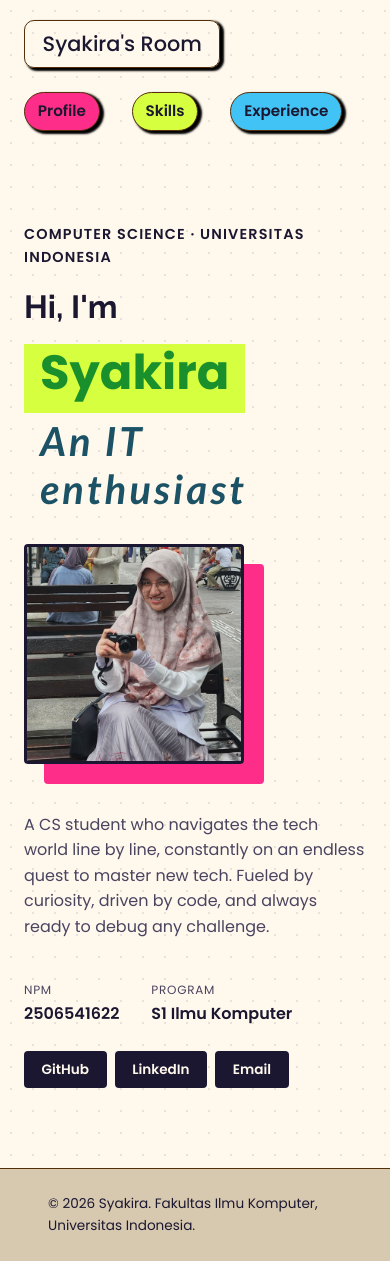
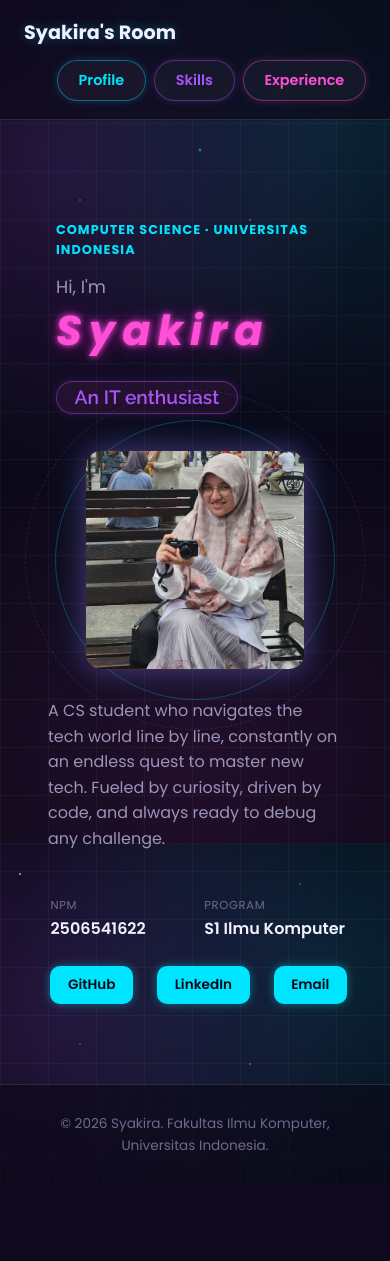
Before and after one commit to syakiraaqilah/myportofolio, a Django app: page / in a window 390 px wide. After the commit the page ends 1151 px from the top, so only its background shows below. Run offline with Django 5.2, Linux system fonts and the light colour scheme.

Commit message:
feat: revamp portfolio with neon glassmorphism design
- restyle profile, skills, and experience sections
- organize skill categories into responsive columns
- update social media links

```diff
--- a/main/views.py
+++ b/main/views.py
@@ -32,7 +32,7 @@ def show_skills(request):
     )
 
     category_label = Case(
-        When(category='programming', then=Value('Programming & Web Tech')),
+        When(category='programming', then=Value('Programming & Web')),
         When(category='design_editing', then=Value('Design & Editing')),
         When(category='dev_tools', then=Value('Dev Tools')),
         output_field=CharField(),
--- a/static/css/style.css
+++ b/static/css/style.css
@@ -1,5 +1,3 @@
-/*Reset Dasar & Custom Properties*/
-
 * {
   margin: 0;
   padding: 0;
@@ -7,64 +5,58 @@
 }
 
 :root {
-  --ink: #1b1730;
-  --cream: #fff8ed;
-  --pink: #ff2d8a;
-  --line: #542f09;
-  --text-muted: #4a4460;
-  --sky: #42c3f6;
-  --lime: #d6ff3f;
-  --radius: 4px;
-}
+  --bg-void: #0a0817;
+  --bg-panel: #14122a;
+  --bg-panel-soft: rgba(26, 24, 48, 0.5);
 
-html,
-body {
-  min-height: 100%;
-}
+  --neon-cyan: #00e5ff;
+  --neon-pink: #ff4fd8;
+  --neon-purple: #a855f7;
+  --neon-blue: #4f7fff;
 
-html {
-  overflow-y: scroll;
+  --text-primary: #f1f0ff;
+  --text-muted: #9a94b8;
+  --text-dim: #6f6a8c;
+
+  --glass-border: rgba(255, 255, 255, 0.12);
+  --glass-bg: rgba(26, 24, 48, 0.45);
+
+  --radius: 16px;
+  --radius-sm: 10px;
 }
 
 body {
-  font-family:
-    "Poppins",
-    -apple-system,
-    Roboto,
-    Helvetica,
-    sans-serif;
-  color: var(--ink);
-  background-color: var(--cream);
-  background-image: radial-gradient(
-    circle,
-    rgba(27, 23, 48, 0.1) 1.4px,
-    transparent 1.4px
-  );
-  background-size: 22px 22px;
+  font-family: "Poppins", -apple-system, "Segoe UI", Roboto, Helvetica, Arial, sans-serif;
+  color: var(--text-primary);
   line-height: 1.6;
   min-height: 100vh;
-  display: flex;
-  flex-direction: column;
+  background-color: var(--bg-void);
+  background-image:
+    radial-gradient(1.5px 1.5px at 20px 30px, rgba(255,255,255,0.9), transparent),
+    radial-gradient(1px 1px at 120px 80px, rgba(255,255,255,0.7), transparent),
+    radial-gradient(2px 2px at 200px 150px, rgba(0,229,255,0.8), transparent),
+    radial-gradient(1px 1px at 300px 40px, rgba(255,255,255,0.6), transparent),
+    radial-gradient(1.5px 1.5px at 80px 200px, rgba(168,85,247,0.7), transparent),
+    radial-gradient(1px 1px at 250px 220px, rgba(255,255,255,0.8), transparent),
+
+    repeating-linear-gradient(0deg, rgba(255,255,255,0.035) 0px, rgba(255,255,255,0.035) 1px, transparent 1px, transparent 48px),
+
+    repeating-linear-gradient(90deg, rgba(255,255,255,0.035) 0px, rgba(255,255,255,0.035) 1px, transparent 1px, transparent 48px),
+
+    radial-gradient(circle at 15% 20%, rgba(168, 85, 247, 0.16), transparent 42%),
+    radial-gradient(circle at 85% 15%, rgba(0, 229, 255, 0.12), transparent 40%),
+    radial-gradient(circle at 50% 90%, rgba(255, 79, 216, 0.10), transparent 45%);
+
+  background-size:
+    340px 260px, 340px 260px, 340px 260px, 340px 260px, 340px 260px, 340px 260px,
+    48px 48px,
+    48px 48px,
+    auto, auto, auto;
+  background-attachment: fixed;
 }
 
-main {
-  flex: 1;
-}
-
-.brand {
-  display: inline-block;
-  padding: 0.4rem 1.1rem;
-  border-radius: 10px;
-  border: 1.5px solid var(--line);
-  box-shadow: 3px 2px 2px 1px rgba(0, 0, 0, 1);
-  font-family:
-    "Poppins",
-    -apple-system,
-    sans-serif;
-  font-size: 1.3rem;
-  font-weight: 500;
-  color: var(--ink);
-  text-decoration: none;
+h1, h2, .brand {
+  font-family: "Poppins", -apple-system, sans-serif;
 }
 
 .container {
@@ -73,35 +65,91 @@ main {
   padding: 0 1.5rem;
 }
 
-/*Header dengan Flexbox*/
+.glass-panel {
+  background: var(--glass-bg);
+  backdrop-filter: blur(16px);
+  -webkit-backdrop-filter: blur(16px);
+  border: 1px solid var(--glass-border);
+  border-radius: var(--radius);
+}
+
+.site-header {
+  background: rgba(10, 8, 23, 0.6);
+  backdrop-filter: blur(12px);
+  -webkit-backdrop-filter: blur(12px);
+  border-bottom: 1px solid var(--glass-border);
+  position: sticky;
+  top: 0;
+  z-index: 10;
+}
 
 .site-header .container {
   display: flex;
-  flex-wrap: wrap;
   justify-content: space-between;
-  align-items: flex-start;
-  padding: 1.25rem 1.5rem;
-  gap: 1.5rem;
+  align-items: center;
+  padding: 1.1rem 1.5rem;
 }
 
-.site-header {
-  border: 0;
+.brand {
+  font-size: 1.2rem;
+  font-weight: 700;
+  color: var(--text-primary);
+  text-decoration: none;
+  text-shadow: 0 0 12px rgba(0, 229, 255, 0.35);
 }
 
 .site-header nav {
   display: flex;
-  justify-content: flex-end;
-  gap: 2rem;
-  width: fit-content;
+  gap: 1rem;
 }
 
-.site-header nav a {
-  color: var(--ink);
+.nav-frame {
+  display: inline-block;
+  padding: 0.5rem 1.3rem;
+  border-radius: 999px;
   text-decoration: none;
-  font-size: 0.95rem;
+  font-size: 0.9rem;
+  font-weight: 600;
+  background: rgba(255, 255, 255, 0.04);
+  transition: background 0.25s ease, box-shadow 0.25s ease, transform 0.25s ease;
 }
 
-/*Section Hero dengan CSS Grid*/
+.nav-frame--profile {
+  color: var(--neon-cyan);
+  border: 1px solid rgba(0, 229, 255, 0.4);
+  box-shadow: 0 0 8px rgba(0, 229, 255, 0.2);
+}
+
+.nav-frame--skills {
+  color: var(--neon-purple);
+  border: 1px solid rgba(168, 85, 247, 0.4);
+  box-shadow: 0 0 8px rgba(168, 85, 247, 0.2);
+}
+
+.nav-frame--experience {
+  color: var(--neon-pink);
+  border: 1px solid rgba(255, 79, 216, 0.4);
+  box-shadow: 0 0 8px rgba(255, 79, 216, 0.2);
+}
+
+.nav-frame:hover {
+  transform: translateY(-2px);
+}
+
+.nav-frame--profile:hover {
+  background: rgba(0, 229, 255, 0.12);
+  box-shadow: 0 0 16px rgba(0, 229, 255, 0.55);
+}
+
+.nav-frame--skills:hover {
+  background: rgba(168, 85, 247, 0.12);
+  box-shadow: 0 0 16px rgba(168, 85, 247, 0.55);
+}
+
+.nav-frame--experience:hover {
+  background: rgba(255, 79, 216, 0.12);
+  box-shadow: 0 0 16px rgba(255, 79, 216, 0.55);
+}
 
 .hero {
   padding: 4.5rem 0 5rem;
@@ -113,11 +161,12 @@ main {
   grid-template-areas:
     "identity photo"
     "details  photo";
-  gap: 1.5rem 3rem;
+  gap: 0.5rem 3rem;
 }
 
 .hero-identity {
   grid-area: identity;
+  padding: 1.75rem 2rem;
 }
 
 .hero-details {
@@ -125,64 +174,58 @@ main {
 }
 
 .hero-kicker {
-  font-size: 0.9rem;
+  font-size: 0.8rem;
   letter-spacing: 0.08em;
   text-transform: uppercase;
-  color: var(--ink);
-  font-weight: 600;
+  color: var(--neon-cyan);
+  font-weight: 700;
   margin-bottom: 0.75rem;
 }
 
 .hero-greetings {
-  font-family:
-    "Raleway",
-    -apple-system,
-    sans-serif;
-  font-size: 2rem;
-  font-weight: 700;
-  margin-bottom: 0.75rem;
+  font-size: 1.1rem;
+  color: var(--text-muted);
+  margin-bottom: 0.5rem;
 }
 
-.hero-identity h1 {
-  font-family:
-    "Poppins",
-    -apple-system,
-    sans-serif;
-  font-weight: 700;
-  color: var(--ink);
-  font-size: clamp(3rem, 8vw, 4.5rem);
-  line-height: 1.2;
+.hero-name {
+  font-size: clamp(2.6rem, 6vw, 4.2rem);
+  line-height: 1.05;
 }
 
 .hero-name__first {
   display: block;
   width: fit-content;
-  color: #1a902c;
-  background-color: var(--lime);
-  padding: 0 1rem 0.7rem;
+  font-family: "Poppins";
+  font-style: italic;
+  letter-spacing: 7px;
+  color: var(--neon-pink);
+  text-shadow:
+    0 0 6px var(--neon-pink),
+    0 0 18px rgba(255, 0, 221, 0.5);
 }
 
 .hero-position {
-  color: #1b5265;
   display: block;
   width: fit-content;
-  font-size: clamp(2rem, 8vw, 4rem);
-  font-family:
-    "Lato",
-    -apple-system,
-    sans-serif;
-  font-style: italic;
-  letter-spacing: 0.08em;
-  font-size: 2.5rem;
+  font-family: "Raleway", sans-serif;
+  font-size: 1.2rem;
   font-weight: 600;
-  margin-top: 0.1em;
-  padding: 0 1rem 0.4rem;
+  color: var(--neon-purple);
+  background: rgba(255, 79, 216, 0.08);
+  border: 1px solid rgba(123, 79, 255, 0.35);
+  border-radius: 999px;
+  border-color: rgba(205, 79, 255, 0.4);
+  padding: 0.35rem 1.1rem;
+  margin-top: 1.75rem;
+  box-shadow: 0 0 10px rgba(129, 79, 255, 0.2);
 }
 
 .bio {
   color: var(--text-muted);
-  max-width: 480px;
-  margin-bottom: 2.5rem;
+  max-width: 400px;
+  margin-bottom: 1.5rem;
+  padding: 1.25rem 1.5rem;
 }
 
 .meta-list {
@@ -192,20 +235,24 @@ main {
 }
 
 .meta-row dt {
-  font-size: 0.75rem;
+  margin-left: 1.65rem;
+  font-size: 0.72rem;
   text-transform: uppercase;
   letter-spacing: 0.06em;
-  color: var(--text-muted);
+  color: var(--text-dim);
   margin-bottom: 0.15rem;
 }
 
 .meta-row dd {
+  margin-left: 1.65rem;
   font-weight: 600;
+  color: var(--text-primary);
 }
 
 .social-links {
+  margin-left: 1.65rem;
   display: flex;
-  gap: 0.5rem;
+  gap: 1.5rem;
   flex-wrap: wrap;
 }
 
@@ -214,33 +261,46 @@ main {
   font-size: 0.85rem;
   font-weight: 600;
   text-decoration: none;
-  color: var(--cream);
-  background-color: var(--ink);
-  border-radius: var(--radius);
+  color: var(--bg-void);
+  background-color: var(--neon-cyan);
+  border-radius: var(--radius-sm);
   padding: 0.5rem 1.1rem;
-  transition: background-color 0.2s ease;
+  box-shadow: 0 0 10px rgba(0, 229, 255, 0.4);
+  transition: box-shadow 0.25s ease, transform 0.25s ease;
 }
 
 .social-link:hover {
-  background-color: var(--sky);
+  transform: translateY(-2px);
+  box-shadow: 0 0 18px rgba(0, 229, 255, 0.7);
+}
+
+.photo-block {
+  display: none;
 }
 
 .hero-photo {
   grid-area: photo;
   align-self: center;
   position: relative;
-  margin-bottom: 1.5rem;
 }
 
-.photo-block {
+.hero-photo::before,
+.hero-photo::after {
+  content: "";
   position: absolute;
-  top: 1.25rem;
-  left: 1.25rem;
-  width: 100%;
-  height: 100%;
-  background-color: var(--pink);
-  border-radius: var(--radius);
+  border-radius: 50%;
   z-index: 0;
+  pointer-events: none;
+}
+
+.hero-photo::before {
+  inset: -30px;
+  border: 1px solid rgba(0, 229, 255, 0.25);
+}
+
+.hero-photo::after {
+  inset: -60px;
+  border: 1px dashed rgba(168, 85, 247, 0.2);
 }
 
 .avatar {
@@ -251,19 +311,209 @@ main {
   aspect-ratio: 1 / 1;
   object-fit: cover;
   border-radius: var(--radius);
-  border: 3px solid var(--ink);
+  border: 1px solid var(--glass-border);
+  box-shadow:
+    0 0 24px rgba(168, 85, 247, 0.35),
+    0 0 48px rgba(0, 229, 255, 0.15);
 }
 
-/*Footer & Responsive*/
+.section-kicker {
+  font-size: 1.7rem;
+  font-family: "Caveat";
+  font-style: italic;
+  letter-spacing: 0.1em;
+  color: var(--text-muted);
+  font-weight: 600;
+  margin-bottom: 1rem;
+}
+
+.section-title,
+.experience-section > .container > h1 {
+  display: inline-block;
+  padding: 0.5rem 1.5rem;
+  border-radius: 999px;
+  font-size: 1.8rem;
+  color: var(--neon-purple);
+  margin-bottom: 2rem;
+  border: 1px solid rgba(123, 79, 255, 0.35);
+  box-shadow: 0 0 14px rgba(129, 79, 255, 0.2);
+  border-color: rgba(205, 79, 255, 0.4);
+}
+
+.experience-section > .container > h1 {
+  color: var(--neon-pink);
+  background: rgba(255, 79, 216, 0.06);
+  border-color: rgba(255, 79, 216, 0.4);
+  box-shadow: 0 0 14px rgba(255, 79, 216, 0.25);
+}
+
+/* Skills Section */
+
+.skills-section {
+  padding: 4rem 0 5rem;
+}
+
+.skills-group {
+  margin-bottom: 2.5rem;
+}
+
+.skills-group:last-child {
+  margin-bottom: 0;
+}
+
+.skills-subheading {
+  font-size: 1rem;
+  font-weight: 600;
+  color: var(--text-muted);
+  letter-spacing: 0.05em;
+  margin-bottom: 1rem;
+  padding-left: 0.25rem;
+}
+
+.skills-list {
+  list-style: none;
+  display: flex;
+  flex-wrap: wrap;
+  gap: 1rem;
+}
+
+.skills-columns {
+  display: flex;
+  gap: 1.25rem;
+  align-items: stretch;
+  flex-wrap: wrap;
+}
+
+.skills-group {
+  flex: 1 1 0;
+  min-width: 220px;
+  background: var(--glass-bg);
+  backdrop-filter: blur(14px);
+  -webkit-backdrop-filter: blur(14px);
+  border-radius: var(--radius);
+  padding: 1.5rem;
+  border: 1px solid var(--glass-border);
+  border-color: rgba(0, 229, 255, 0.35);
+  box-shadow: 0 0 20px rgba(0, 229, 255, 0.15);
+  transition: box-shadow 0.3s ease, transform 0.3s ease;
+}
+
+.skills-group:hover {
+  transform: translateY(-4px);
+  box-shadow: 0 0 32px rgba(0, 229, 255, 0.4);
+}
+
+.skill-chip {
+  display: flex;
+  align-items: center;
+  gap: 0.6rem;
+  padding: 0.65rem 1.3rem;
+  border-radius: 999px;
+  background: var(--glass-bg);
+  backdrop-filter: blur(12px);
+  -webkit-backdrop-filter: blur(12px);
+  border: 1px solid rgba(0, 229, 255, 0.35);
+  box-shadow: 0 0 10px rgba(0, 229, 255, 0.15);
+  transition: box-shadow 0.25s ease, transform 0.25s ease, background 0.25s ease;
+}
+
+.skill-chip:hover {
+  transform: translateY(-3px);
+  background: rgba(255, 255, 255, 0.06);
+  box-shadow: 0 0 18px rgba(0, 229, 255, 0.45);
+}
+
+.skill-icon {
+  width: 22px;
+  height: 22px;
+  object-fit: contain;
+}
+
+.skill-name {
+  font-weight: 600;
+  font-size: 0.9rem;
+  color: var(--text-primary);
+}
+
+.empty-state {
+  color: var(--text-dim);
+  font-style: italic;
+}
+
+/* Experience Section */
+
+.experience-section {
+  padding: 4rem 0 5rem;
+}
+
+.experience-grid {
+  display: flex;
+  flex-direction: column;
+  gap: 1.5rem;
+}
+
+.experience-card {
+  background: var(--glass-bg);
+  backdrop-filter: blur(16px);
+  -webkit-backdrop-filter: blur(16px);
+  border: 1px solid rgba(168, 85, 247, 0.3);
+  border-radius: var(--radius);
+  padding: 1.75rem 2rem;
+  box-shadow: 0 0 20px rgba(168, 85, 247, 0.12);
+  transition: box-shadow 0.3s ease, transform 0.3s ease;
+}
+
+.experience-card:hover {
+  transform: translateY(-3px);
+  box-shadow: 0 0 30px rgba(168, 85, 247, 0.3);
+}
+
+.experience-card-header {
+  display: flex;
+  justify-content: space-between;
+  align-items: flex-start;
+  margin-bottom: 0.75rem;
+  gap: 1rem;
+}
+
+.experience-category {
+  font-size: 0.75rem;
+  text-transform: uppercase;
+  letter-spacing: 0.06em;
+  font-weight: 700;
+  color: var(--neon-purple);
+}
+
+.experience-duration {
+  font-size: 0.85rem;
+  font-weight: 600;
+  color: var(--text-muted);
+  white-space: nowrap;
+}
+
+.experience-card h2 {
+  font-size: 1.25rem;
+  color: var(--text-primary);
+  margin-bottom: 0.5rem;
+}
+
+.experience-description {
+  color: var(--text-muted);
+  font-size: 0.95rem;
+}
+
+/* Footer */
 
 .site-footer {
-  padding: 1.5rem;
-  color: var(--paper);
+  padding: 1.75rem;
+  color: var(--text-dim);
   font-size: 0.85rem;
-  background-color: #d7c8b0;
-  border-top: 1.5px solid var(--line);
-  margin-top: auto;
+  text-align: center;
+  border-top: 1px solid var(--glass-border);
+  background: rgba(10, 8, 23, 0.6);
 }
+
+/* Responsive */
 
 @media (max-width: 600px) {
   .hero-grid {
@@ -276,195 +526,24 @@ main {
 
   .hero-photo {
     max-width: 220px;
+    margin: 0 auto;
   }
 
-  .social-links {
-    justify-content: flex-start;
+  .site-header .container {
+    flex-wrap: wrap;
+    gap: 0.75rem;
+  }
+
+  .site-header nav {
+    flex-wrap: wrap;
+    justify-content: flex-end;
+    gap: 0.5rem;
+    width: 100%;
+  }
+
+  .experience-card-header {
+    flex-direction: column;
+    align-items: flex-start;
+    gap: 0.25rem;
   }
 }
-
-/* Frame Border Untuk Navigasi */
-
-.nav-frame {
-  display: inline-block;
-  padding: 0.4rem 0.8rem;
-  border-radius: 999px;
-  border: 1.5px solid var(--line);
-  box-shadow: 3px 2px 2px 1px rgba(0, 0, 0, 1);
-  text-decoration: none;
-  font-size: 0.9rem;
-  font-weight: 600;
-  color: var(--ink);
-  transition: transform 0.15s ease;
-}
-
-.nav-frame:hover {
-  transform: translateY(-2px);
-}
-
-.nav-frame:active {
-  transform: translateY(1px);
-  box-shadow: 1px 1px 1px 1px rgba(0, 0, 0, 1);
-}
-
-/* Variasi warna per pill */
-.nav-frame--profile {
-  background-color: var(--pink);
-}
-
-.nav-frame--skills {
-  background-color: var(--lime);
-}
-
-.nav-frame--experience {
-  background-color: var(--sky);
-}
-
-/* Section Skills */
-
-.skills-section {
-  padding: 4rem 0;
-}
-
-.section-title {
-  display: inline-block;
-  padding: 0.5rem 0.5rem;
-  font-family: "Poppins", sans-serif;
-  font-size: 2.5rem;
-  color: var(--ink);
-  margin-bottom: 2rem;
-}
-
-.skills-list {
-  list-style: none;
-  display: flex;
-  flex-wrap: wrap;
-  gap: 1.5rem;
-  padding: 1rem 0;
-  margin-bottom: 2rem;
-}
-
-.skill-chip {
-  display: flex;
-  flex-direction: column;
-  align-items: center;
-  gap: 0.6rem;
-  background-color: #fff;
-  border: 2px solid var(--ink);
-  border-radius: 33px;
-  padding: 1.5rem 2.5rem;
-  box-shadow: 4px 4px 0 var(--ink);
-  transition:
-    background-color 0.25s ease,
-    transform 0.25s ease,
-    box-shadow 0.25s ease;
-  margin-bottom: 0.1rem;
-}
-
-.skill-icon {
-  width: 50px;
-  height: 50px;
-  object-fit: contain;
-}
-
-.skill-name {
-  font-family: "Poppins", sans-serif;
-  font-weight: 600;
-  font-size: 0.9rem;
-  color: var(--ink);
-  transition: color 0.25s ease;
-}
-
-.skill-chip:hover {
-  background-color: var(--lime);
-  transform: translateY(-4px);
-}
-
-.skill-chip:active {
-  transform: translateY(2px);
-  box-shadow: 1px 1px 1px 1px rgba(0, 0, 0, 1);
-}
-
-.skills-group {
-  margin-bottom: 2rem;
-}
-
-.skills-subheading {
-  font-family: "Poppins", sans-serif;
-  width: fit-content;
-  padding: 0.1rem 0.7rem;
-  font-weight: 600;
-  font-size: 1.2rem;
-  color: var(--text-muted);
-  text-transform: uppercase;
-  letter-spacing: 0.05em;
-  margin-bottom: 1rem;
-}
-
-/* Experience */
-
-.experience-section {
-  padding: 4rem 0;
-}
-
-.section-kicker {
-  color: var(--sky);
-  font-family: "Caveat", cursive;
-  font-size: clamp(1.5rem, 3vw, 2rem);
-  font-weight: 600;
-  letter-spacing: 0.02em;
-  text-transform: none;
-  margin-bottom: 1rem;
-}
-
-.experience-section h1 {
-  margin: 0.4rem 0 1.5rem;
-  font-size: 2rem;
-}
-
-.experience-grid {
-  display: grid;
-  grid-template-columns: repeat(auto-fit, minmax(240px, 1fr));
-  gap: 1rem;
-}
-
-.experience-card {
-  position: relative;
-  padding: 1.25rem 1.5rem;
-  background-color: #fff;
-  border: 1.7px solid var(--ink);
-  border-radius: 22px;
-  box-shadow: 4px 4px 0 var(--ink);
-}
-.experience-card-header {
-  display: flex;
-  justify-content: space-between;
-  align-items: flex-start;
-  margin-bottom: 0.75rem;
-}
-
-.experience-duration {
-  font-size: 0.8rem;
-  font-style: italic;
-  font-weight: 400;
-  color: var(--text-muted);
-  white-space: nowrap;
-}
-
-.experience-category {
-  color: var(--ink);
-  font-size: 0.8rem;
-  font-weight: 700;
-  text-transform: uppercase;
-}
-
-.experience-card h2 {
-  margin: 0.5rem 0;
-  font-size: 1.25rem;
-}
-
-.experience-description,
-.empty-state {
-  color: var(--text-muted);
-  font-size: 0.85rem;
-}
--- a/templates/index.html
+++ b/templates/index.html
@@ -60,15 +60,15 @@
               </div>
             </dl>
             <div class="social-links">
-              <a href="https://github.com/{{ name }}aqilah" class="social-link"
+              <a href="https://github.com/syakiraaqilah" class="social-link"
                 >GitHub</a
               >
               <a
-                href="https://linkedin.com/in/{{ name }}-aqilah-amru"
+                href="https://linkedin.com/in/syakira-aqilah-amru"
                 class="social-link"
                 >LinkedIn</a
               >
-              <a href="mailto:{{ name }}.aqilah.amru@gmail.com" class="social-link"
+              <a href="mailto:syakira.aqilah.amru@gmail.com" class="social-link"
                 >Email</a
               >
             </div>
--- a/templates/skills.html
+++ b/templates/skills.html
@@ -43,8 +43,9 @@
 
           {% if skills_list %}
           {% regroup skills_list by category_label as skill_groups %}
+          <div class="skills-columns">
+
           {% for group in skill_groups %}
-
           <div class="skills-group">
             <h2 class="skills-subheading">{{ group.grouper }}</h2>
             <ul class="skills-list">
@@ -61,6 +62,7 @@
             </ul>
           </div>
           {% endfor %}
+          </div>
           {% else %}
           <p class="empty-state">Belum ada skill yang ditambahkan.</p>
           {% endif %}
```
